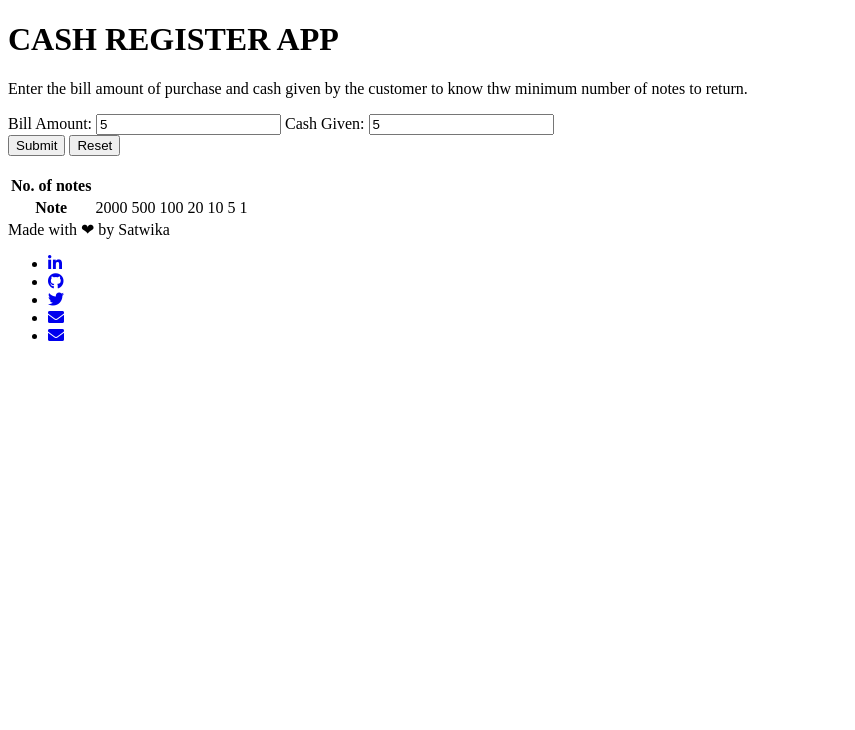
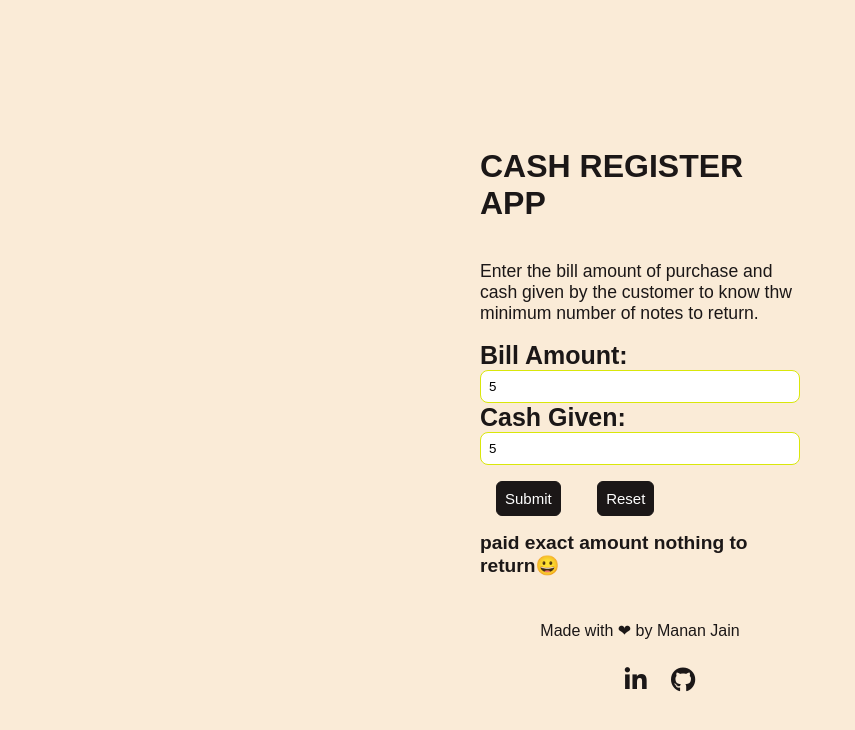
Before and after one commit to manan2504/CashRegister, a plain HTML site: page index.html in a window 1280 px wide. Both pictures are taken after typing "5", "5" into the empty fields and a click on the button "Submit". Shown: the whole page, without its empty margins (0-855 px from the left). Drawn offline with Linux system fonts and the light colour scheme.

Commit message:
cash register

```diff
--- a/index.html
+++ b/index.html
@@ -13,7 +13,11 @@
 
 <body>
     <div class="container">
-        <h1 class="header bold">CASH REGISTER APP</h1>
+        <span>
+            <a>
+                <h1>CASH REGISTER APP</h1>
+            </a>
+        </span>
         <p class="description">
             Enter the bill amount of purchase and cash given by the customer to know thw minimum number of notes to
             return.
@@ -53,24 +57,18 @@
             </tr>
         </table>
         <footer class="foot">
-            <div class="made-stmt">Made with ❤ by Satwika</div>
+            <div class="made-stmt" style="display: flex;">Made with ❤ by Manan Jain</div>
             <ul class="item-link">
-                <li class="initem"> <a class="item" href="https://www.linkedin.com/in/satwika-kacham-70aa4b200"><i
-                            class="fab fa-linkedin-in logo"></i></a></li>
-                <li class="initem"> <a class="item" href="https://github.com/satwikakacham"><i
+                <li class="initem"> <a class="item" href=""><i class="fab fa-linkedin-in logo"></i></a></li>
+                <li class="initem"> <a class="item" href="https://github.com/manan2504"><i
                             class="fab fa-github logo"></i></a> </li>
-                <li class="initem"> <a class="item" href="https://twitter.com/kachamsatwika"><i
-                            class="fab fa-twitter logo"></i></a> </li>
-                <li class="initem"> <a class="item gmail-laptop"
-                        href="https://mail.google.com/mail/u/0/#inbox?compose=GTvVlcSMScnbzwRdCSXcClrbZphVslhHrkwwpTSfmwBlpFlVcGXxNCqdSSsWBHJqDnfRNBsMFJkDw"
-                        target="_blank"><i class="fas fa-envelope"></i></a> </li>
-                <li class="initem"> <a class="item gmail-phone" href="mailto:satwikakacham@gmail.com"><i
-                            class="fas fa-envelope"></i></a> </li>
+
+
             </ul>
         </footer>
 
     </div>
-    <script src="app.js" type="text/javascript"></script>
+    <script src="index.js" type="text/javascript"></script>
 </body>
 
 </html>
--- a/index.js
+++ b/index.js
@@ -0,0 +1,60 @@
+const billAmount = document.querySelector('.bill-amount');
+console.log(billAmount);
+const cashGiven = document.querySelector('.cash-given');
+console.log(cashGiven);
+const returnChange = document.querySelector('.return-change');
+console.log(returnChange);
+const submitBtn = document.querySelector('.submit-btn');
+console.log(submitBtn);
+const resetBtn = document.querySelector('.reset-btn');
+console.log(resetBtn);
+const notesTable = document.querySelector('.notes-table');
+const noOfNotes = document.querySelectorAll('.no-of-notes');
+var noteArr = [2000, 500, 100, 20, 10, 5, 1];
+var notes = 0;
+notesTable.style.display = 'none';
+function minNotesFinder(changeValue) {
+  for (let i = 0; i < noteArr.length; i++) {
+    notes = Math.trunc(changeValue / noteArr[i]);
+    changeValue %= noteArr[i];
+    noOfNotes[i].innerText = notes;
+  }
+}
+
+function compareValue(cash, bill) {
+  var change = '';
+  var changeValue = cash - bill;
+  if (bill > 0 && cash > 0) {
+    if (cash > bill) {
+      change = 'Return Cash : ' + changeValue;
+      minNotesFinder(changeValue);
+      notesTable.style.display = 'block';
+    } else if (cash === bill) {
+      change = 'paid exact amount nothing to return😀';
+      notesTable.style.display = 'none';
+    } else {
+      change = 'more cash required ' + -changeValue;
+      notesTable.style.display = 'none';
+    }
+  } else {
+    change = 'please enter some valid bill Amount and cash amount!';
+    notesTable.style.display = 'none';
+  }
+  returnChange.innerText = change;
+}
+function resetValues() {
+  billAmount.value = '';
+  cashGiven.value = '';
+  returnChange.innerText = '';
+  notesTable.style.display = 'none';
+}
+
+function eventHandler() {
+  var bill = Number(billAmount.value);
+  var cash = Number(cashGiven.value);
+  console.log(bill, cash);
+  compareValue(cash, bill);
+}
+resetBtn.addEventListener('click', resetValues);
+
+submitBtn.addEventListener('click', eventHandler);
--- a/style.css
+++ b/style.css
@@ -0,0 +1,130 @@
+.container {
+  display: flex;
+  flex-direction: column;
+  margin: 10% auto;
+  width: fit-content;
+  width: 40vh;
+}
+body {
+  font-family: 'Montserrat', sans-serif;
+  background-color: antiquewhite;
+  color: var(--secoundary);
+  border: 5px;
+  border-color: brown;
+  font-display: flex;
+}
+:root {
+  /* --primary:#293241 ;   */
+  /* --primary:rgb(46, 39, 39) ;  */
+  --secoundary: rgb(27, 23, 23);
+  /* --secoundary:#68ceaf;  */
+  /* --secoundary:pink; */
+  --primary: rgb(217, 231, 10);
+  --tertiary: white;
+}
+
+.bold {
+  font-weight: bold;
+}
+
+.header {
+  font-size: 2.2rem;
+}
+
+.description {
+  font-size: 1.1rem;
+}
+
+button {
+  background-color: var(--secoundary);
+  padding: 8px;
+  margin: 5%;
+  border: 1px solid var(--secoundary);
+  border-radius: 6px;
+  font-size: 15px;
+  color: var(--tertiary);
+}
+.bill-amount-label,
+.cash-given-label {
+  font-size: 25px;
+}
+
+.bill-amount,
+.cash-given {
+  padding: 8px;
+  border-radius: 8px;
+  border: 1px solid var(--primary);
+}
+
+.return-change {
+  font-size: 1.2rem;
+  font-weight: 900;
+}
+.notes-table {
+  border: 3px solid rgb(22, 68, 0);
+  background-color: rgb(205, 219, 5);
+  color: black;
+}
+td {
+  border: 2px solid black;
+  width: 6rem;
+  height: 2.5rem;
+  font-size: 1rem;
+  font-weight: bold;
+  background-color: rgb(248 220 28);
+}
+th {
+  border: 2px solid black;
+  width: 5rem;
+  height: 2.5rem;
+  font-weight: bold;
+  background-color: rgb(248 220 28);
+}
+.item-link {
+  list-style-type: none;
+}
+.foot {
+  width: fit-content;
+  margin: 8% auto;
+  text-align: center;
+}
+.initem {
+  display: inline;
+
+  font-size: 25px;
+}
+.item {
+  color: var(--secoundary);
+  padding: 10px;
+}
+.made-stmt {
+  color: var(--secoundary);
+  padding: 0px 10px 10px 10px;
+  text-align: center;
+}
+.gmail-phone {
+  color: var(--primary);
+  font-size: 0px;
+}
+
+@media screen and (max-width: 600px) {
+  .gmail-laptop {
+    display: none;
+    padding: 0px;
+  }
+
+  .gmail-phone {
+    font-size: 25px;
+    color: var(--secoundary);
+    padding: 2px;
+  }
+  .foot {
+    margin-top: 35%;
+  }
+  .item-link {
+    margin-left: -20%;
+  }
+  .container {
+    margin-top: 20%;
+  }
+}
```
Also changed, not shown: 1 other file.
